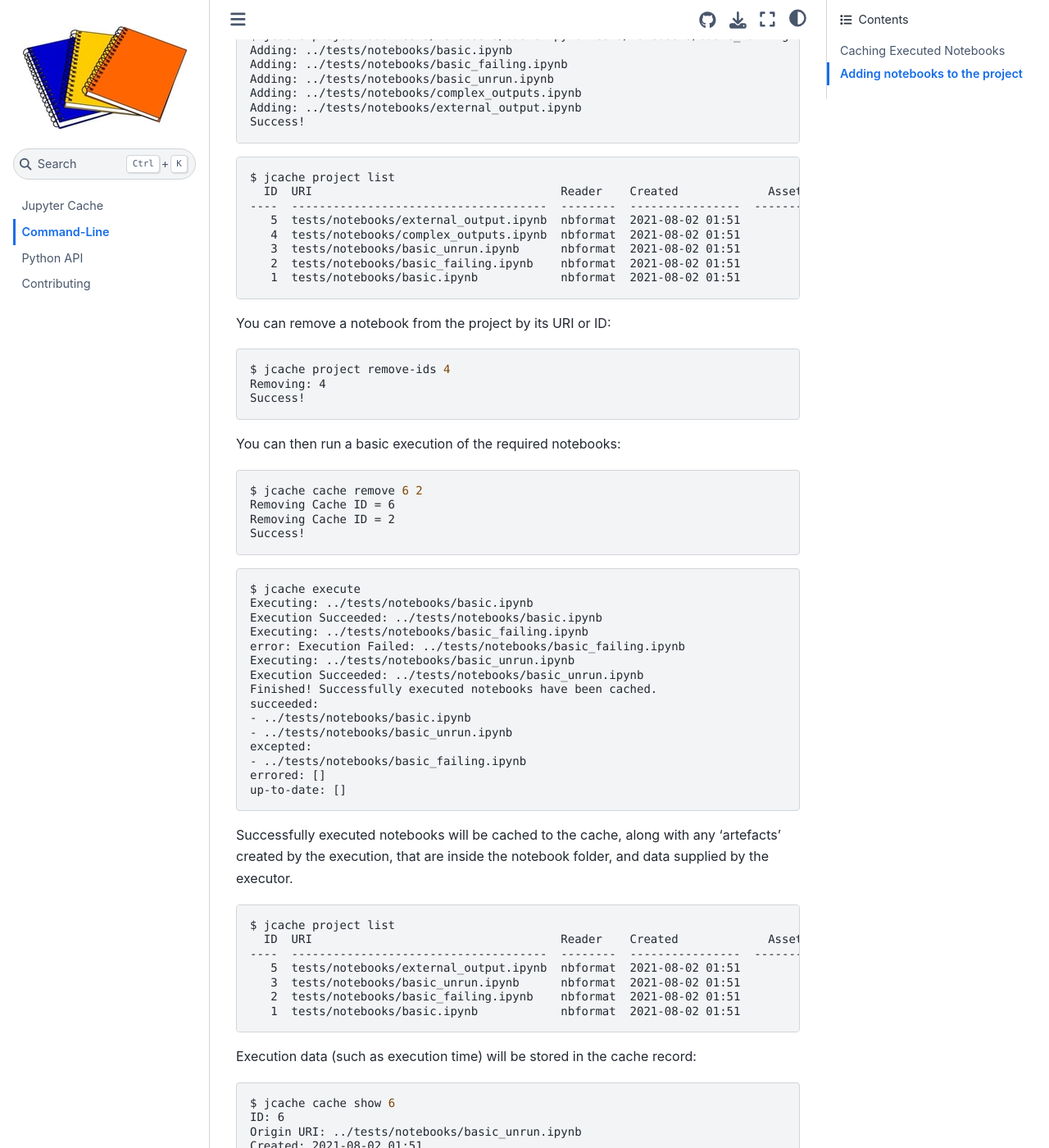
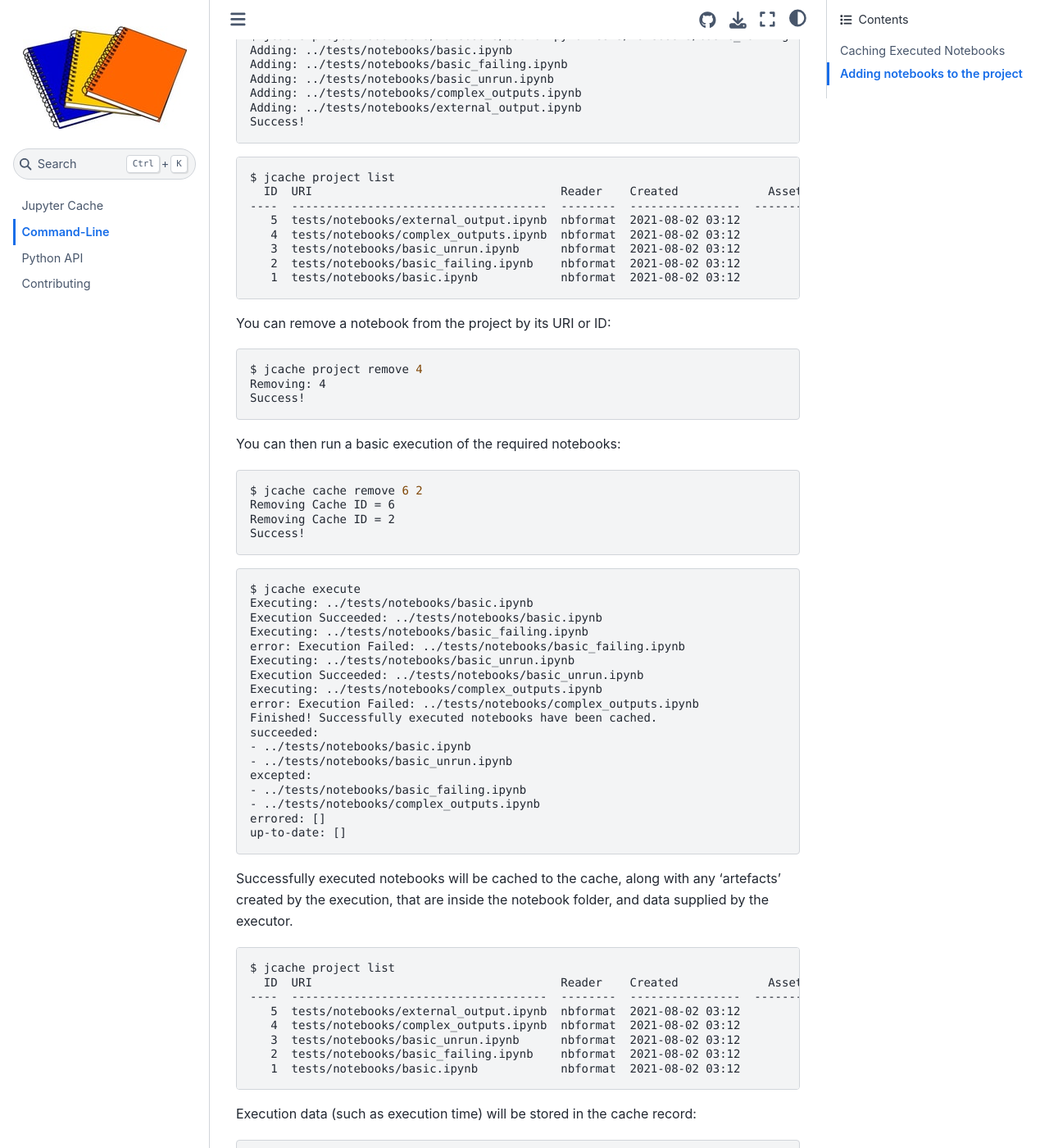
Before and after one commit to executablebooks/jupyter-cache, a Sphinx documentation site: the page built from docs/using/cli.md, in a window 1280 px wide and 1400 px high, scrolled down 4255 px. Shown: the whole window at 82% size. Built offline with Sphinx 7.4.7 and the Sphinx Book theme 1.1.4, drawn with Linux system fonts in a browser that asks for light colours; some of the changed text lies outside the part shown.

Commit message:
♻️ REFACTOR: Consolidate `remove-ids`/`remove-uris` -> `remove`
For `jcache project` commands, and remove `--all` option,
in favour of separate `jcache project clear`

`````diff
--- a/docs/using/cli.md
+++ b/docs/using/cli.md
@@ -2,7 +2,7 @@
 
 # Command-Line
 
-<!-- This section was auto-generated on 2021-08-02 03:51 by: tests/make_cli_readme.py -->
+<!-- This section was auto-generated on 2021-08-02 05:12 by: tests/make_cli_readme.py -->
 
 From the checked-out repository folder:
 
@@ -105,10 +105,10 @@
 $ jcache cache list
   ID  Origin URI                             Created           Accessed
 ----  -------------------------------------  ----------------  ----------------
-   5  tests/notebooks/external_output.ipynb  2021-08-02 01:51  2021-08-02 01:51
-   4  tests/notebooks/complex_outputs.ipynb  2021-08-02 01:51  2021-08-02 01:51
-   3  tests/notebooks/basic_unrun.ipynb      2021-08-02 01:51  2021-08-02 01:51
-   2  tests/notebooks/basic_failing.ipynb    2021-08-02 01:51  2021-08-02 01:51
+   5  tests/notebooks/external_output.ipynb  2021-08-02 03:12  2021-08-02 03:12
+   4  tests/notebooks/complex_outputs.ipynb  2021-08-02 03:12  2021-08-02 03:12
+   3  tests/notebooks/basic_unrun.ipynb      2021-08-02 03:12  2021-08-02 03:12
+   2  tests/notebooks/basic_failing.ipynb    2021-08-02 03:12  2021-08-02 03:12
 ```
 
 ````{tip}
@@ -136,8 +136,8 @@
 $ jcache cache show 6
 ID: 6
 Origin URI: ../tests/notebooks/basic.ipynb
-Created: 2021-08-02 01:51
-Accessed: 2021-08-02 01:51
+Created: 2021-08-02 03:12
+Accessed: 2021-08-02 03:12
 Hashkey: 94c17138f782c75df59e989fffa64e3a
 Artifacts:
 - artifact_folder/artifact.txt
@@ -210,9 +210,9 @@
 Commands:
   add              Add notebook(s) to the project.
   add-with-assets  Add notebook(s) to the project, with possible asset files.
+  clear            Remove all notebooks from the project.
   list             List notebooks in the project.
-  remove-ids       Remove notebook(s) from the project, by ID.
-  remove-uris      Remove notebook(s) from the project, by URI.
+  remove           Remove notebook(s) from the project, by ID/URI.
   show             Show details of a notebook.
 ```
 
@@ -238,17 +238,17 @@
 $ jcache project list
   ID  URI                                    Reader    Created             Assets    Cache ID
 ----  -------------------------------------  --------  ----------------  --------  ----------
-   5  tests/notebooks/external_output.ipynb  nbformat  2021-08-02 01:51         0           5
-   4  tests/notebooks/complex_outputs.ipynb  nbformat  2021-08-02 01:51         0
-   3  tests/notebooks/basic_unrun.ipynb      nbformat  2021-08-02 01:51         0           6
-   2  tests/notebooks/basic_failing.ipynb    nbformat  2021-08-02 01:51         0           2
-   1  tests/notebooks/basic.ipynb            nbformat  2021-08-02 01:51         0           6
+   5  tests/notebooks/external_output.ipynb  nbformat  2021-08-02 03:12         0           5
+   4  tests/notebooks/complex_outputs.ipynb  nbformat  2021-08-02 03:12         0
+   3  tests/notebooks/basic_unrun.ipynb      nbformat  2021-08-02 03:12         0           6
+   2  tests/notebooks/basic_failing.ipynb    nbformat  2021-08-02 03:12         0           2
+   1  tests/notebooks/basic.ipynb            nbformat  2021-08-02 03:12         0           6
 ```
 
 You can remove a notebook from the project by its URI or ID:
 
 ```console
-$ jcache project remove-ids 4
+$ jcache project remove 4
 Removing: 4
 Success!
 ```
@@ -270,12 +270,15 @@
 error: Execution Failed: ../tests/notebooks/basic_failing.ipynb
 Executing: ../tests/notebooks/basic_unrun.ipynb
 Execution Succeeded: ../tests/notebooks/basic_unrun.ipynb
+Executing: ../tests/notebooks/complex_outputs.ipynb
+error: Execution Failed: ../tests/notebooks/complex_outputs.ipynb
 Finished! Successfully executed notebooks have been cached.
 succeeded:
 - ../tests/notebooks/basic.ipynb
 - ../tests/notebooks/basic_unrun.ipynb
 excepted:
 - ../tests/notebooks/basic_failing.ipynb
+- ../tests/notebooks/complex_outputs.ipynb
 errored: []
 up-to-date: []
 
@@ -289,10 +292,11 @@
 $ jcache project list
   ID  URI                                    Reader    Created             Assets    Cache ID
 ----  -------------------------------------  --------  ----------------  --------  ----------
-   5  tests/notebooks/external_output.ipynb  nbformat  2021-08-02 01:51         0           5
-   3  tests/notebooks/basic_unrun.ipynb      nbformat  2021-08-02 01:51         0           6
-   2  tests/notebooks/basic_failing.ipynb    nbformat  2021-08-02 01:51         0
-   1  tests/notebooks/basic.ipynb            nbformat  2021-08-02 01:51         0           6
+   5  tests/notebooks/external_output.ipynb  nbformat  2021-08-02 03:12         0           5
+   4  tests/notebooks/complex_outputs.ipynb  nbformat  2021-08-02 03:12         0
+   3  tests/notebooks/basic_unrun.ipynb      nbformat  2021-08-02 03:12         0           6
+   2  tests/notebooks/basic_failing.ipynb    nbformat  2021-08-02 03:12         0
+   1  tests/notebooks/basic.ipynb            nbformat  2021-08-02 03:12         0           6
 ```
 
 Execution data (such as execution time) will be stored in the cache record:
@@ -301,11 +305,11 @@
 $ jcache cache show 6
 ID: 6
 Origin URI: ../tests/notebooks/basic_unrun.ipynb
-Created: 2021-08-02 01:51
-Accessed: 2021-08-02 01:51
+Created: 2021-08-02 03:12
+Accessed: 2021-08-02 03:12
 Hashkey: 94c17138f782c75df59e989fffa64e3a
 Data:
-  execution_seconds: 2.027238027
+  execution_seconds: 1.639128618
 
 ```
 
@@ -316,7 +320,7 @@
 ID: 2
 URI: ../tests/notebooks/basic_failing.ipynb
 Reader: nbformat
-Created: 2021-08-02 01:51
+Created: 2021-08-02 03:12
 Failed Last Execution!
 Traceback (most recent call last):
   File "../jupyter_cache/executors/utils.py", line 55, in single_nb_execution
@@ -359,13 +363,9 @@
 Once executed you may leave notebooks in the project, for later re-execution, or remove them:
 
 ```console
-$ jcache project remove-ids --all
-Are you sure you want to remove all? [y/N]: y
-Removing: 1
-Removing: 2
-Removing: 3
-Removing: 5
-Success!
+$ jcache project clear
+Are you sure you want to permanently clear the project!? [y/N]: y
+Project cleared!
 ```
 
 You can also add notebooks to the projects with assets;
@@ -383,7 +383,7 @@
 ID: 1
 URI: ../tests/notebooks/basic.ipynb
 Reader: nbformat
-Created: 2021-08-02 01:51
+Created: 2021-08-02 03:12
 Cache ID: 6
 Assets:
 - ../tests/notebooks/artifact_folder/artifact.txt
`````
Also changed, not shown: other parts of docs/using/cli.md (+2 -2 lines), docs/using/api.ipynb, 7 other files.
